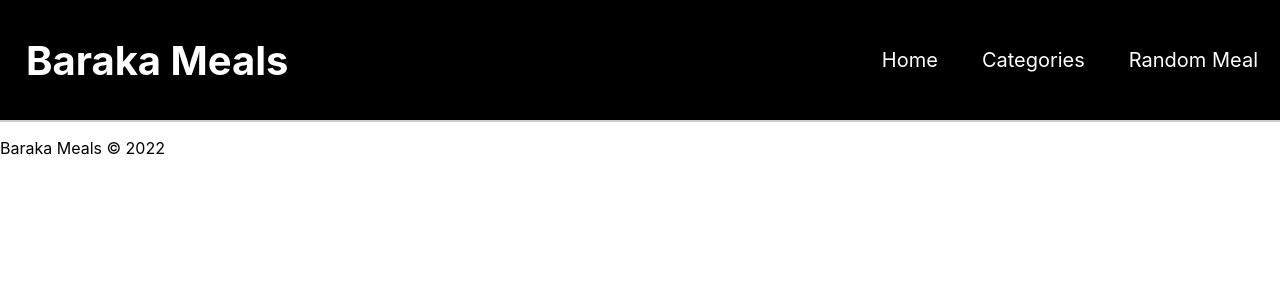
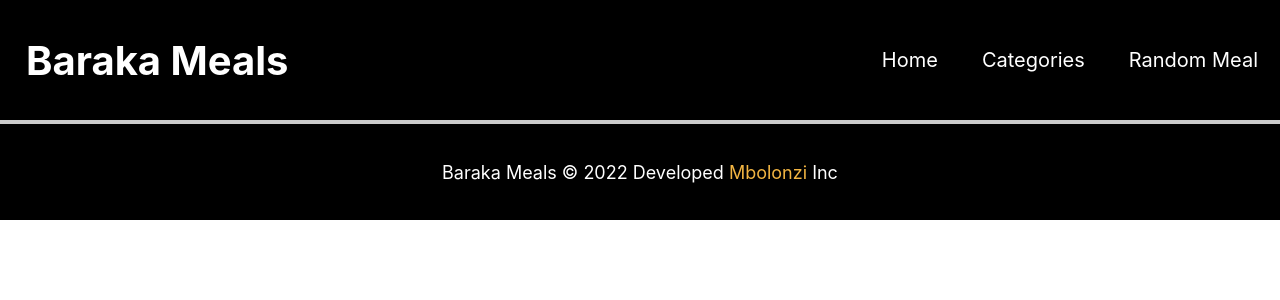
Before and after one commit to mbolonzi-design/baraka-meals, a React (Create React App) app: page /random in a window 1280 px wide. Shown: the top 300 px of the page. Built offline with nearby package versions, Linux system fonts and the light colour scheme.

Commit message:
add footer styling

```diff
--- a/src/components/Footer/Footer.js
+++ b/src/components/Footer/Footer.js
@@ -1,9 +1,10 @@
 import React from 'react'
+import './Footer.scss'
 
 function Footer() {
   return (
     <div className='footer'>
-        <p>Baraka Meals &copy; 2022</p>
+        <p>Baraka Meals &copy; 2022 Developed <span>Mbolonzi</span> Inc</p>
     </div>
   )
 }
--- a/src/components/Footer/Footer.scss
+++ b/src/components/Footer/Footer.scss
@@ -0,0 +1,17 @@
+.footer{
+    display: flex;
+    align-items: center;
+    justify-content: center;
+    text-align: center;
+    background: #000;
+    color: #fff;
+    height: 12vh;
+    border-top: 2px solid #ccc;
+
+    p{
+        font-size: 1.125rem;
+        span{
+            color: #f3b542;
+        }
+    }
+}
```
